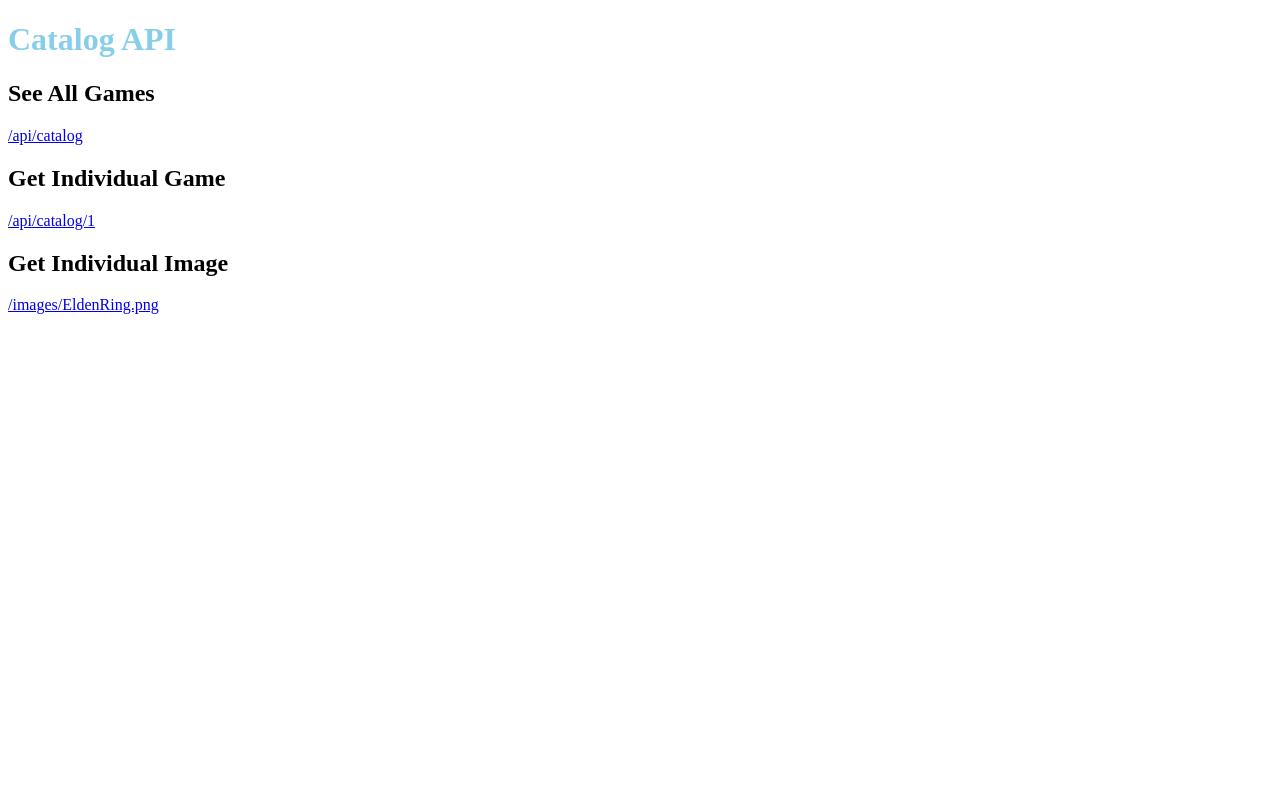
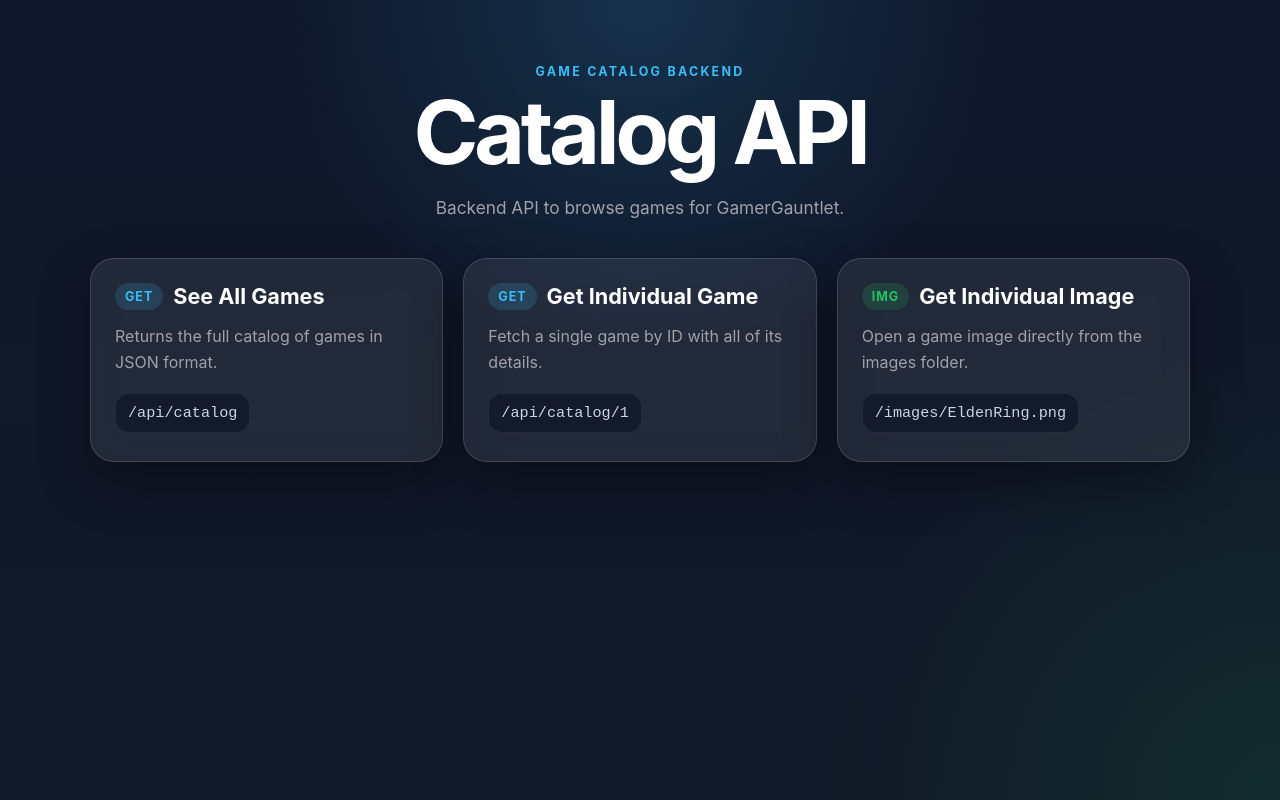
Before and after one commit to MehulB234/demo_backend, a website: page public/index.html in a window 1280 px wide. Drawn offline with Linux system fonts and the light colour scheme.

Commit message:
styled my backend api

```diff
--- a/public/index.html
+++ b/public/index.html
@@ -1,17 +1,49 @@
 <!DOCTYPE html>
-<html>
-    <head>
-        <link rel="stylesheet" href="styles.css">
-    </head>
-    <body>
+<html lang="en">
+  <head>
+    <meta charset="UTF-8" />
+    <meta name="viewport" content="width=device-width, initial-scale=1.0" />
+    <title>Catalog API</title>
+    <link rel="stylesheet" href="styles.css" />
+  </head>
+  <body>
+    <main class="page">
+      <section class="hero">
+        <p class="eyebrow">Game Catalog Backend</p>
         <h1>Catalog API</h1>
-        <h2> See All Games </h2>
-        <p> <a href= "/api/catalog"> /api/catalog </a></p>
+        <p class="subtitle">
+          Backend API to browse games for GamerGauntlet.
+        </p>
+      </section>
 
-        <h2> Get Individual Game </h2>
-        <p> <a href= "/api/catalog/1"> /api/catalog/1 </a></p>
+      <section class="grid">
+        <a class="card" href="/api/catalog">
+          <div class="card-top">
+            <span class="badge">GET</span>
+            <h2>See All Games</h2>
+          </div>
+          <p>Returns the full catalog of games in JSON format.</p>
+          <code>/api/catalog</code>
+        </a>
 
-        <h2>Get Individual Image</h2>
-        <p><a href="/images/EldenRing.png">/images/EldenRing.png</a></p>
-    </body>
+        <a class="card" href="/api/catalog/1">
+          <div class="card-top">
+            <span class="badge">GET</span>
+            <h2>Get Individual Game</h2>
+          </div>
+          <p>Fetch a single game by ID with all of its details.</p>
+          <code>/api/catalog/1</code>
+        </a>
+
+        <a class="card" href="/images/EldenRing.png">
+          <div class="card-top">
+            <span class="badge badge-image">IMG</span>
+            <h2>Get Individual Image</h2>
+          </div>
+          <p>Open a game image directly from the images folder.</p>
+          <code>/images/EldenRing.png</code>
+        </a>
+      </section>
+    </main>
+  </body>
 </html>
--- a/public/styles.css
+++ b/public/styles.css
@@ -1,3 +1,151 @@
-h1 {
-    color:skyblue;
-}
+:root {
+    --bg: #0f172a;
+    --bg-secondary: #111827;
+    --card: rgba(255, 255, 255, 0.08);
+    --card-border: rgba(255, 255, 255, 0.14);
+    --text: #e5e7eb;
+    --muted: #a1a1aa;
+    --accent: #38bdf8;
+    --accent-2: #22c55e;
+    --shadow: 0 20px 50px rgba(0, 0, 0, 0.35);
+  }
+
+  * {
+    box-sizing: border-box;
+  }
+
+  html, body {
+    margin: 0;
+    padding: 0;
+    min-height: 100%;
+  }
+
+  body {
+    font-family: Inter, system-ui, -apple-system, BlinkMacSystemFont, "Segoe UI", sans-serif;
+    color: var(--text);
+    background:
+      radial-gradient(circle at top, rgba(56, 189, 248, 0.16), transparent 35%),
+      radial-gradient(circle at bottom right, rgba(34, 197, 94, 0.12), transparent 30%),
+      linear-gradient(180deg, var(--bg), var(--bg-secondary));
+  }
+
+  .page {
+    width: min(1100px, calc(100% - 32px));
+    margin: 0 auto;
+    padding: 64px 0;
+  }
+
+  .hero {
+    text-align: center;
+    margin-bottom: 36px;
+  }
+
+  .eyebrow {
+    margin: 0 0 12px;
+    text-transform: uppercase;
+    letter-spacing: 0.18em;
+    font-size: 0.78rem;
+    color: var(--accent);
+    font-weight: 700;
+  }
+
+  h1 {
+    margin: 0;
+    font-size: clamp(3rem, 7vw, 5.5rem);
+    line-height: 0.95;
+    letter-spacing: -0.05em;
+    color: white;
+  }
+
+  .subtitle {
+    max-width: 620px;
+    margin: 18px auto 0;
+    font-size: 1.08rem;
+    line-height: 1.7;
+    color: var(--muted);
+  }
+
+  .grid {
+    display: grid;
+    grid-template-columns: repeat(3, minmax(0, 1fr));
+    gap: 20px;
+    margin-top: 34px;
+  }
+
+  .card {
+    display: block;
+    padding: 24px;
+    border-radius: 24px;
+    text-decoration: none;
+    color: inherit;
+    background: var(--card);
+    border: 1px solid var(--card-border);
+    box-shadow: var(--shadow);
+    backdrop-filter: blur(16px);
+    transition: transform 180ms ease, border-color 180ms ease, background 180ms ease;
+  }
+
+  .card:hover {
+    transform: translateY(-6px);
+    border-color: rgba(56, 189, 248, 0.6);
+    background: rgba(255, 255, 255, 0.12);
+  }
+
+  .card-top {
+    display: flex;
+    align-items: center;
+    gap: 10px;
+    margin-bottom: 14px;
+  }
+
+  .badge {
+    display: inline-flex;
+    align-items: center;
+    justify-content: center;
+    padding: 6px 10px;
+    border-radius: 999px;
+    background: rgba(56, 189, 248, 0.16);
+    color: var(--accent);
+    font-size: 0.78rem;
+    font-weight: 700;
+    letter-spacing: 0.08em;
+  }
+
+  .badge-image {
+    background: rgba(34, 197, 94, 0.16);
+    color: var(--accent-2);
+  }
+
+  .card h2 {
+    margin: 0;
+    font-size: 1.35rem;
+    line-height: 1.2;
+    color: white;
+  }
+
+  .card p {
+    margin: 0 0 18px;
+    color: var(--muted);
+    line-height: 1.6;
+  }
+
+  code {
+    display: inline-block;
+    padding: 10px 12px;
+    border-radius: 14px;
+    background: rgba(15, 23, 42, 0.8);
+    border: 1px solid rgba(255, 255, 255, 0.08);
+    color: #cbd5e1;
+    font-size: 0.95rem;
+    overflow-x: auto;
+  }
+
+  @media (max-width: 900px) {
+    .grid {
+      grid-template-columns: 1fr;
+    }
+
+    .page {
+      padding: 44px 0;
+    }
+  }
```
Also changed, not shown: 1 other file.
